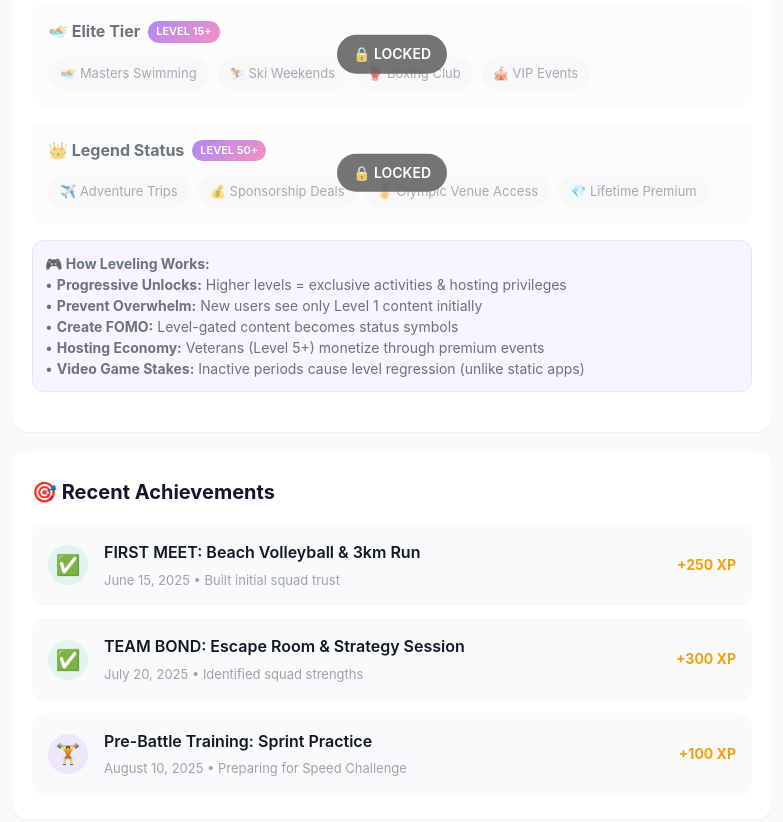
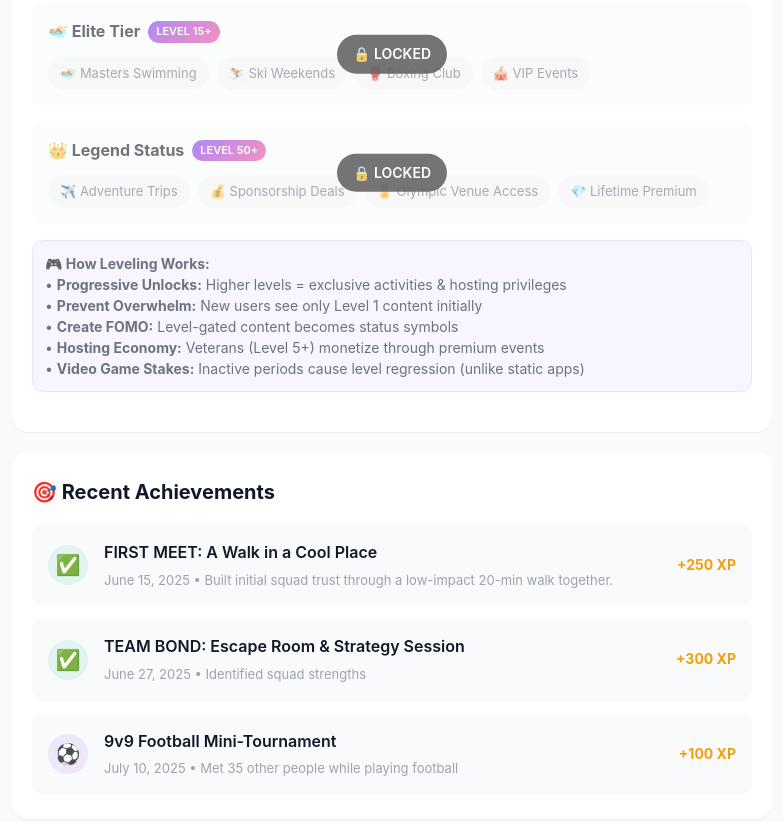
Before and after one commit to ndurrr/Pulse-App, a plain HTML site: page index.html in a window 1280 px wide. Shown: the part 3401-4223 px from the top of the page, without its empty margins (248-1031 px from the left). Drawn offline with Linux system fonts and the light colour scheme.

Commit message:
Update index.html

```diff
--- a/index.html
+++ b/index.html
@@ -1923,8 +1923,8 @@
                 <div class="activity-item">
                     <div class="activity-icon completed">✅</div>
                     <div class="activity-info">
-                        <div class="activity-title">FIRST MEET: Beach Volleyball & 3km Run</div>
-                        <div class="activity-date">June 15, 2025 • Built initial squad trust</div>
+                        <div class="activity-title">FIRST MEET: A Walk in a Cool Place</div>
+                        <div class="activity-date">June 15, 2025 • Built initial squad trust through a low-impact 20-min walk together.</div>
                     </div>
                     <div class="activity-xp">+250 XP</div>
                 </div>
@@ -1932,15 +1932,15 @@
                     <div class="activity-icon completed">✅</div>
                     <div class="activity-info">
                         <div class="activity-title">TEAM BOND: Escape Room & Strategy Session</div>
-                        <div class="activity-date">July 20, 2025 • Identified squad strengths</div>
+                        <div class="activity-date">June 27, 2025 • Identified squad strengths</div>
                     </div>
                     <div class="activity-xp">+300 XP</div>
                 </div>
                 <div class="activity-item">
-                    <div class="activity-icon training">🏋️</div>
+                    <div class="activity-icon training">⚽️</div>
                     <div class="activity-info">
-                        <div class="activity-title">Pre-Battle Training: Sprint Practice</div>
-                        <div class="activity-date">August 10, 2025 • Preparing for Speed Challenge</div>
+                        <div class="activity-title">9v9 Football Mini-Tournament</div>
+                        <div class="activity-date">July 10, 2025 • Met 35 other people while playing football</div>
                     </div>
                     <div class="activity-xp">+100 XP</div>
                 </div>
```
